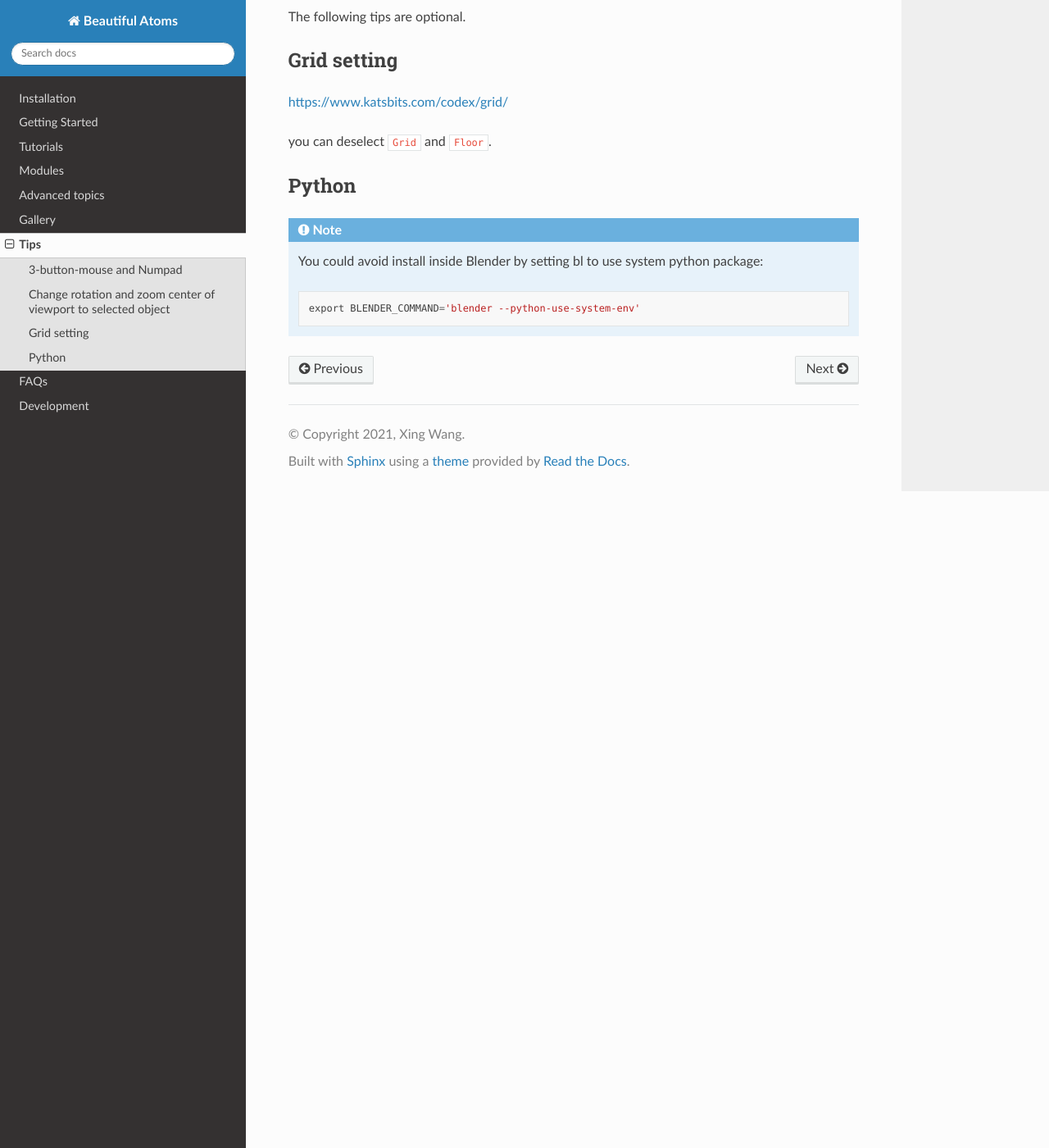
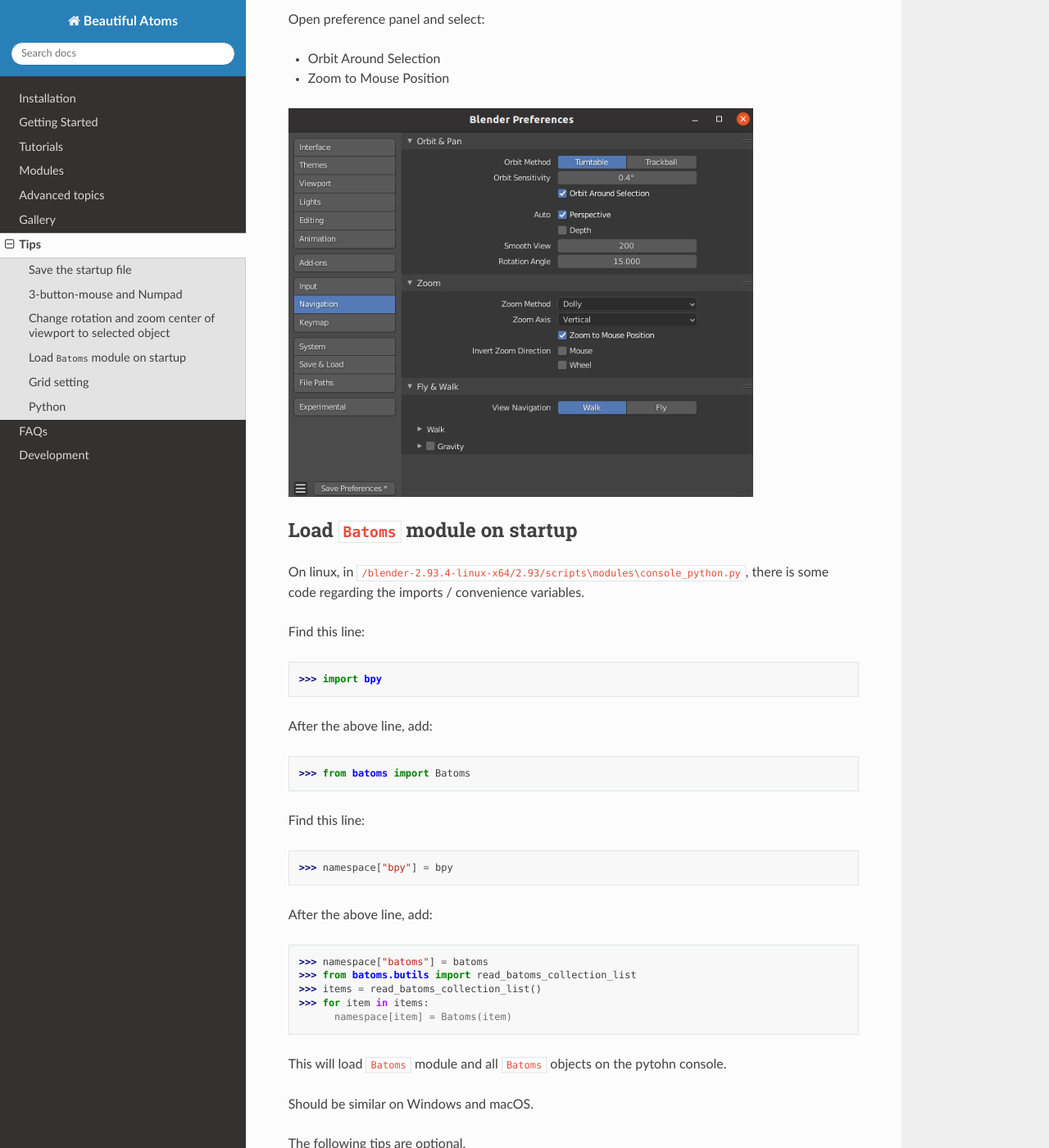
Before and after one commit to beautiful-atoms/beautiful-atoms-docs, a Sphinx documentation site: the page built from docs/source/tips.rst, in a window 1280 px wide and 1400 px high, scrolled down 1702 px. Shown: the whole window at 82% size. Built offline with Sphinx 7.4.7 and the Read the Docs theme 2.0.0, drawn with Linux system fonts in a browser that asks for light colours; some of the changed text lies outside the part shown.

Commit message:
add tips

```diff
--- a/docs/source/install.rst
+++ b/docs/source/install.rst
@@ -90,6 +90,7 @@
 If you saw a water molecule, congratulations!
 
 
+Please read :ref:`tips` page for more setup.
 
 Others
 ================================
--- a/docs/source/tips.rst
+++ b/docs/source/tips.rst
@@ -1,8 +1,21 @@
+.. _tips:
+
 =======
 Tips
 =======
 
 The following setting will make manipulating more easy, thus are strongly suggested.
+
+Save the startup file
+===========================
+In Blender, click on the ``File`` dropdown, ``Defaults`` and click ``Save Startup File``. This will save the entire scene for the startup. For example, delete the ``Cube``, and open a python console, then save this scene as startup.
+
+
+This is the startup scene of mine:
+
+.. image:: _static/figs/startup.png
+   :width: 20cm
+
 
 
 3-button-mouse and Numpad
@@ -35,7 +48,39 @@
    :width: 15cm
 
 
+
+Load ``Batoms`` module on startup
+=====================================
+
+On linux, in ``/blender-2.93.4-linux-x64/2.93/scripts\modules\console_python.py``, there is some code regarding the imports / convenience variables.
+
+Find this line:
+
+>>> import bpy
+
+After the above line, add:
+
+>>> from batoms import Batoms
+
+Find this line:
+
+>>> namespace["bpy"] = bpy
+
+After the above line, add:
+
+>>> namespace["batoms"] = batoms
+>>> from batoms.butils import read_batoms_collection_list
+>>> items = read_batoms_collection_list()
+>>> for item in items:
+      namespace[item] = Batoms(item)
+
+This will load ``Batoms`` module and all ``Batoms`` objects on the pytohn console.
+
+Should be similar on Windows and macOS.
+
+
 The following tips are optional.
+
 
 Grid setting
 =======================
```
Also changed, not shown: docs/source/_static/figs/startup.png (added).
